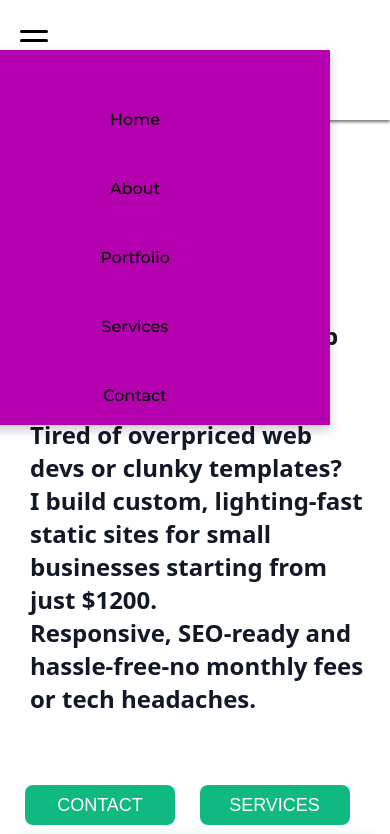
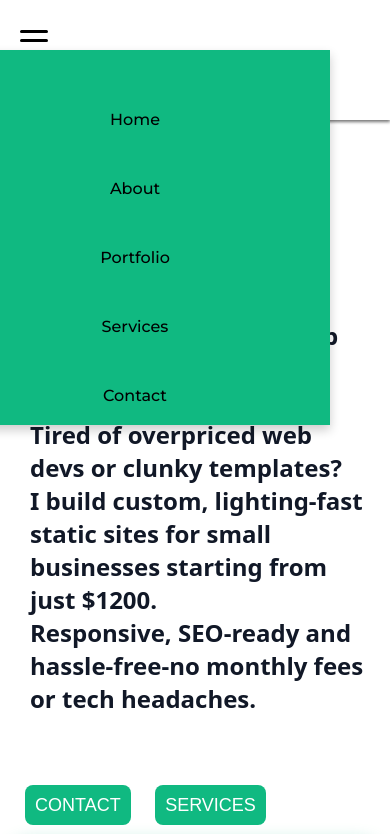
Before and after one commit to iss-webdev/updated-portfolio, a plain HTML site: page index.html in a window 390 px wide. Both pictures are taken after a click on the element 195 px from the left and 36 px from the top of the page. Shown: the top 834 px of the page. Drawn offline with nearby package versions, Linux system fonts and the light colour scheme; a web font is replaced by a local one.

Commit message:
style.css

```diff
--- a/style.css
+++ b/style.css
@@ -112,7 +112,7 @@
 .buttons {
     display: flex;
     justify-content: center;
-    margin-left: -40px;
+    /* margin-left: -40px; */
 }
 
 .btn-1,
@@ -122,7 +122,6 @@
     font-size: 18px;
     border-radius: 8px;
     border-style: none;
-    width: 150px;
     justify-content: center;
     height: 40px;
     background-color: #10b981;
@@ -606,7 +605,7 @@
         top: 50px;
         right: 0;
         width: 100%;
-        background: rgb(180, 0, 174);
+        background: #10b981;
         padding: 20px 0;
         box-shadow: 0 5px 10px rgba(0, 0, 0, 0.2);
         align-items: center;
```
